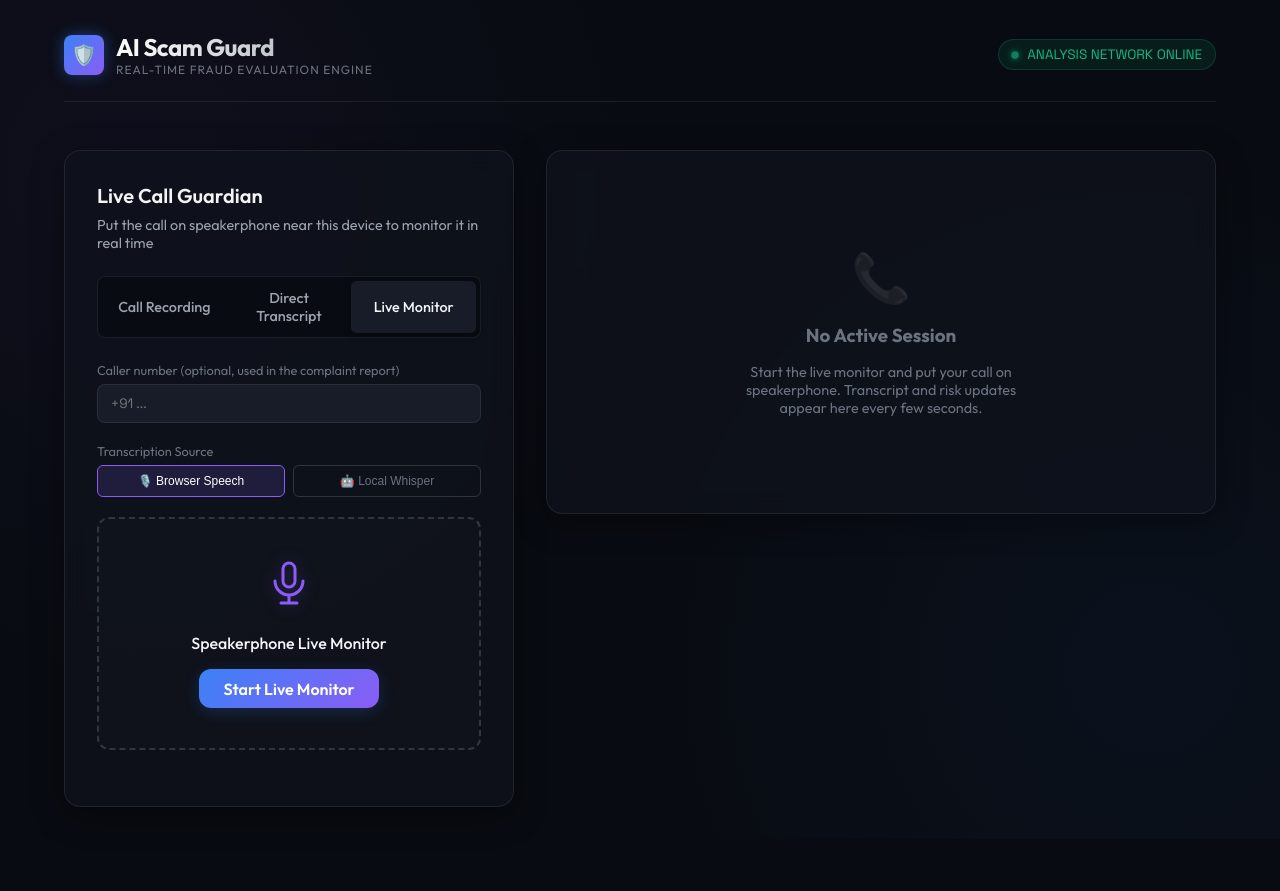
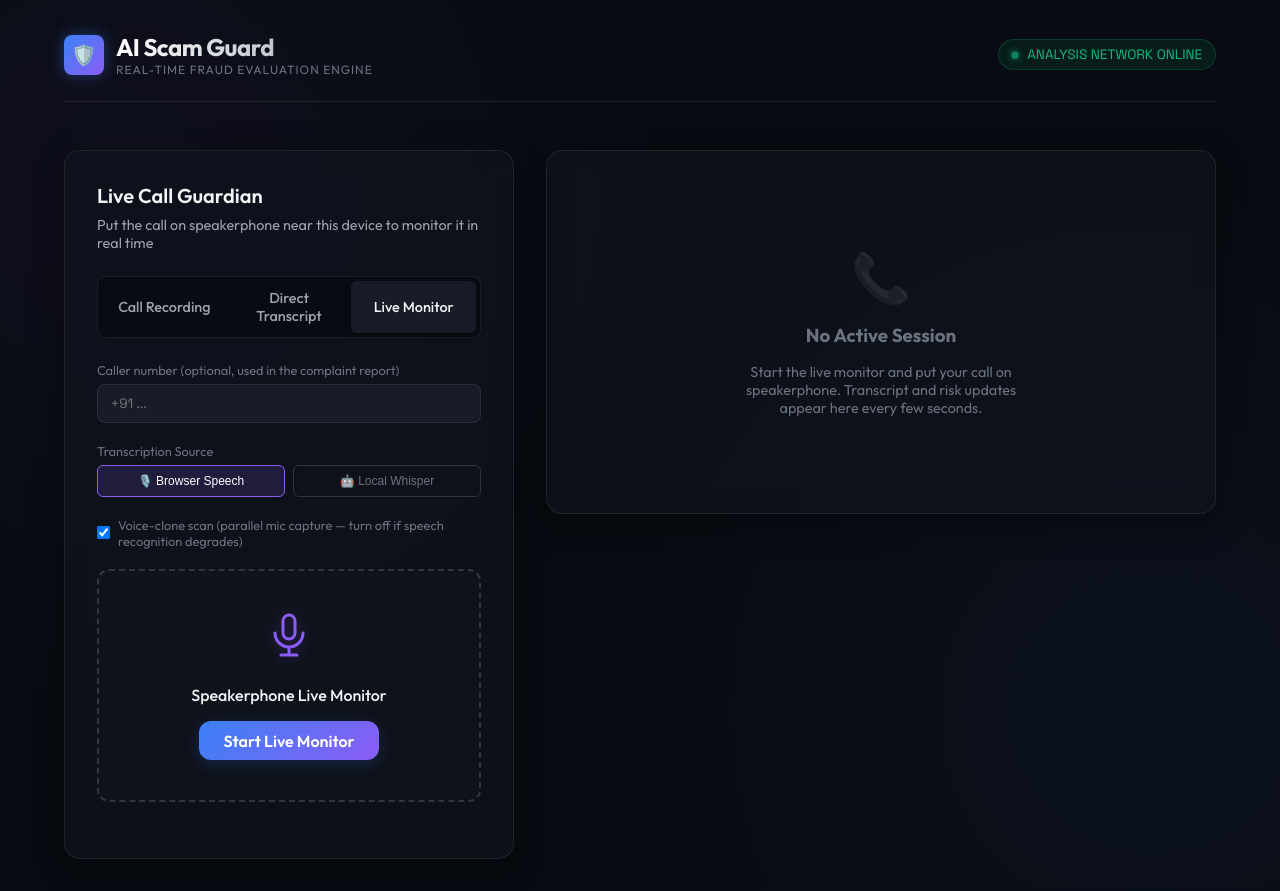
Before and after one commit to VishudhaSood/AI-Scam-Detection, a React app in the folder frontend/: page / in a window 1280 px wide. Both pictures are taken after a click on the button "Live Monitor". Before the commit the page ends 839 px from the top, so only its background shows below. Built offline with nearby package versions, Linux system fonts and the light colour scheme; the HTML template or start-up script is replaced by a standard one.

Commit message:
fix whisper 30s transcription stall (15s block commit) and add voice-clone capture toggle for Web Speech A/B

```diff
--- a/frontend/src/components/LiveCallMonitor.jsx
+++ b/frontend/src/components/LiveCallMonitor.jsx
@@ -15,6 +15,10 @@ const LiveCallMonitor = ({ header }) => {
   const [error, setError] = useState(null);
   const [elapsedSeconds, setElapsedSeconds] = useState(0);
   const [transcriptionMode, setTranscriptionMode] = useState('webspeech'); // 'webspeech' | 'whisper'
+  // Background voice-clone capture runs a second mic consumer next to
+  // SpeechRecognition, which can degrade recognition on some devices —
+  // expose a toggle so the two can be compared live
+  const [voiceCloneScan, setVoiceCloneScan] = useState(true);
 
   // Mutable machinery lives in refs: changing these must not re-render the UI
   const wsRef = useRef(null);
@@ -257,6 +261,7 @@ const LiveCallMonitor = ({ header }) => {
         // 8-second audio chunks, and sending them to the backend for AASIST
         // acoustic analysis only (backend skips Whisper on these frames).
         const DEEPFAKE_MAGIC = 0xDF; // single-byte tag prepended to mark audio-only frames
+        if (voiceCloneScan) {
           try {
             const audioStream = await navigator.mediaDevices.getUserMedia({ audio: true, video: false });
             streamRef.current = audioStream;
@@ -289,6 +294,7 @@ const LiveCallMonitor = ({ header }) => {
           } catch (err) {
             console.warn('Background audio capture for deepfake detection unavailable:', err);
             // Non-fatal: webspeech transcript still works, deepfake score will be N/A
+          }
         }
 
         setStatus('live');
@@ -443,6 +449,26 @@ const LiveCallMonitor = ({ header }) => {
             🤖 Local Whisper
           </button>
         </div>
+
+        {transcriptionMode === 'webspeech' && (
+          <label style={{
+            display: 'flex',
+            alignItems: 'center',
+            gap: '0.5rem',
+            fontSize: '0.8rem',
+            color: 'var(--text-muted)',
+            marginBottom: '1.25rem',
+            cursor: isRunning ? 'not-allowed' : 'pointer',
+          }}>
+            <input
+              type="checkbox"
+              checked={voiceCloneScan}
+              onChange={(e) => setVoiceCloneScan(e.target.checked)}
+              disabled={isRunning}
+            />
+            Voice-clone scan (parallel mic capture — turn off if speech recognition degrades)
+          </label>
+        )}
 
         <div
           className="dropzone"
```
Also changed, not shown: 1 other file (tests, documents, lock files or other folders). Lines whose indentation alone changed are shown as unchanged.
